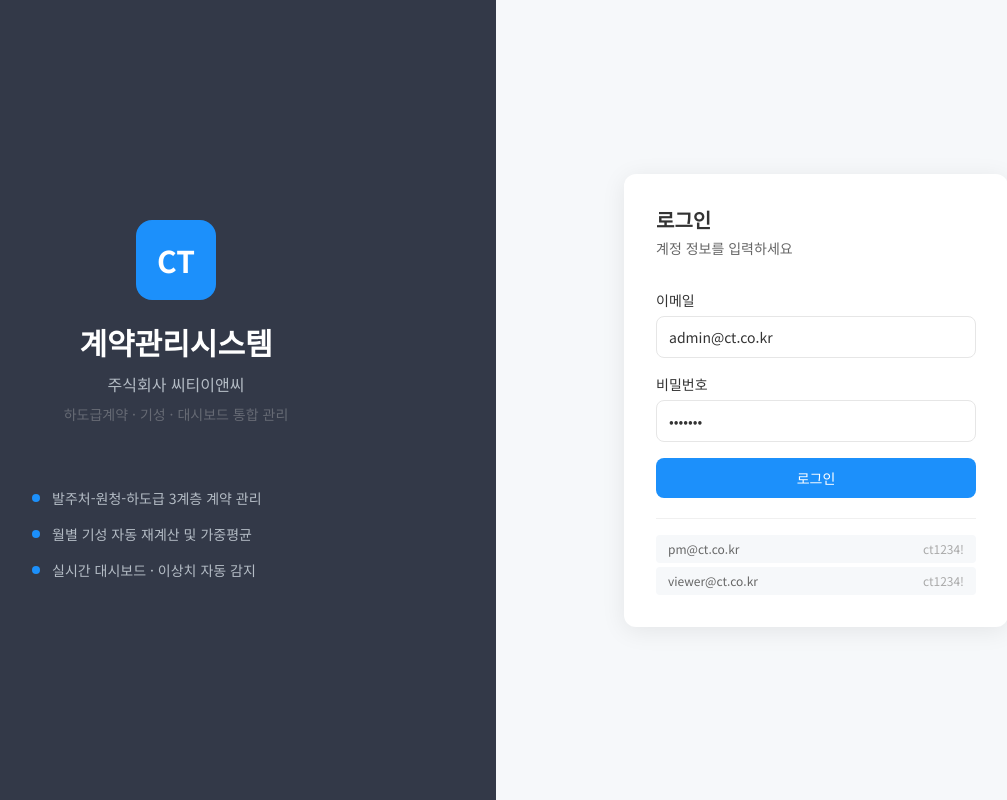
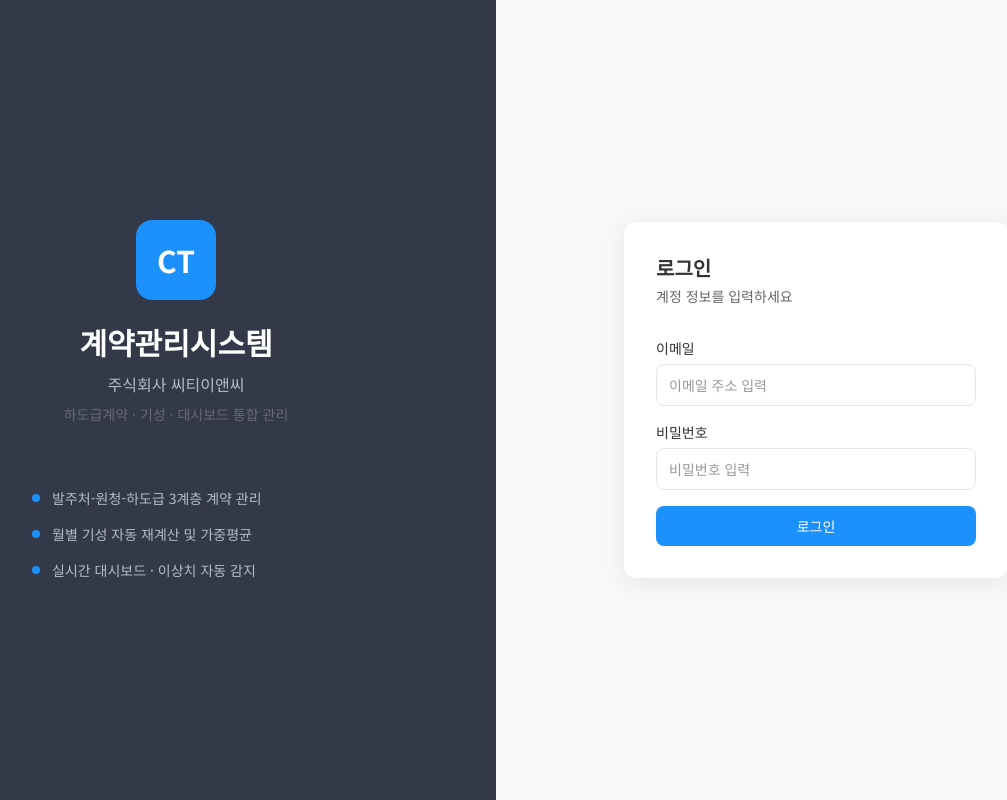
Before and after one commit to rlarhtjq90-tech/ct-contract, a Next.js app in the folder frontend/: page /login in a window 1280 px wide. Shown: the whole page, without its empty margins (144-1151 px from the left). Built offline with nearby package versions, Linux system fonts and the light colour scheme; no server answers.

Commit message:
feat: 로그인 페이지 계정 힌트 제거 (PM/viewer 버튼 삭제, 기본값 초기화)

```diff
--- a/frontend/src/app/(auth)/login/page.tsx
+++ b/frontend/src/app/(auth)/login/page.tsx
@@ -6,8 +6,8 @@ import { auth } from "@/lib/api";
 
 export default function LoginPage() {
   const router = useRouter();
-  const [email, setEmail] = useState("admin@ct.co.kr");
-  const [password, setPassword] = useState("ct1234!");
+  const [email, setEmail] = useState("");
+  const [password, setPassword] = useState("");
   const [error, setError] = useState("");
   const [loading, setLoading] = useState(false);
 
@@ -173,26 +173,6 @@ export default function LoginPage() {
             </button>
           </form>
 
-          {/* 계정 안내 */}
-          <div className="mt-5 pt-4" style={{ borderTop: "1px solid #F0F0F0" }}>
-            <div className="space-y-1">
-              {[
-                { email: "pm@ct.co.kr",     pw: "ct1234!" },
-                { email: "viewer@ct.co.kr", pw: "ct1234!" },
-              ].map((a) => (
-                <button
-                  key={a.email}
-                  type="button"
-                  onClick={() => { setEmail(a.email); setPassword(a.pw); }}
-                  className="w-full flex items-center justify-between px-3 py-1.5 rounded text-left"
-                  style={{ background: "#F6F8FA" }}
-                >
-                  <span className="text-xs" style={{ color: "#666" }}>{a.email}</span>
-                  <span className="text-xs" style={{ color: "#AAA" }}>{a.pw}</span>
-                </button>
-              ))}
-            </div>
-          </div>
         </div>
       </div>
     </div>
```
